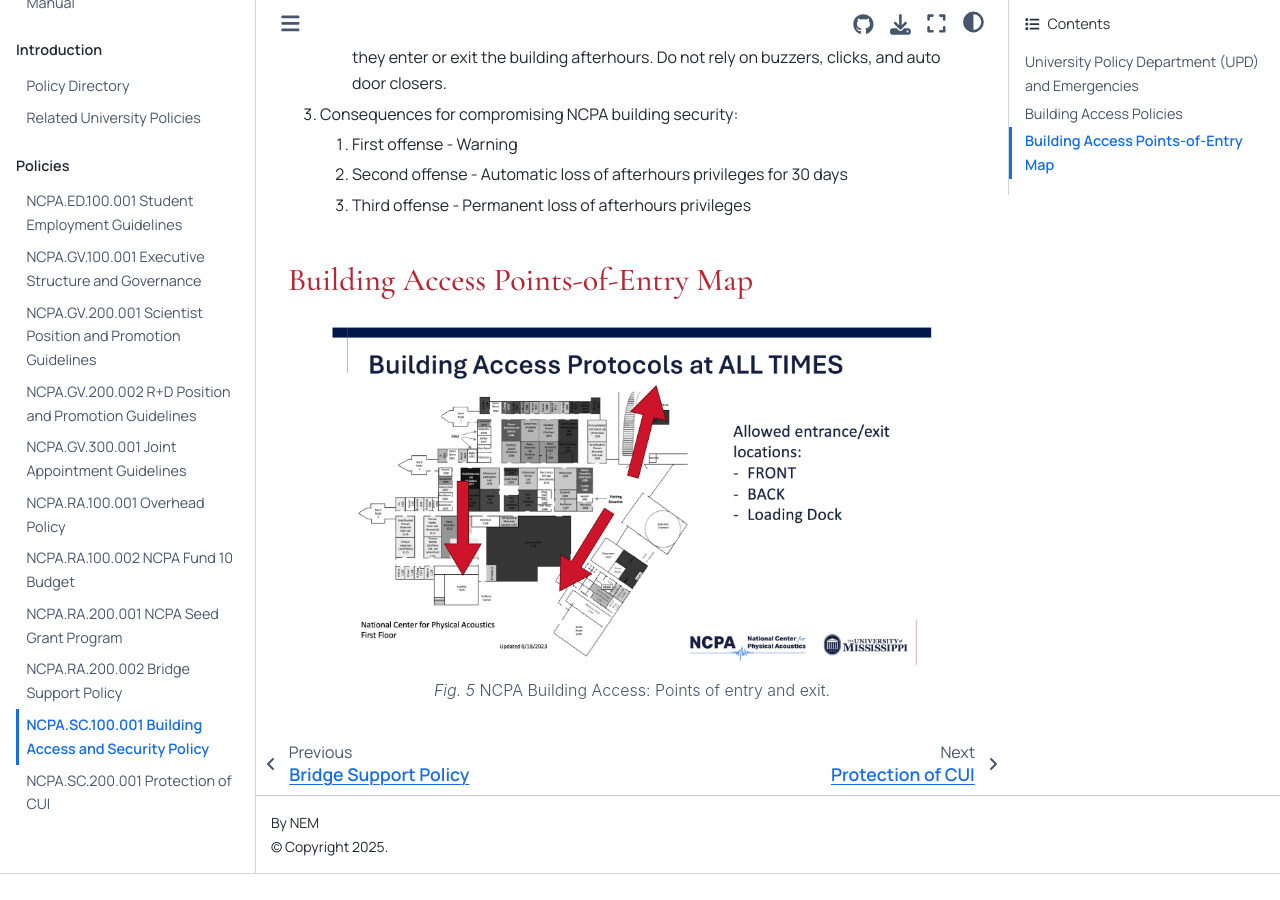
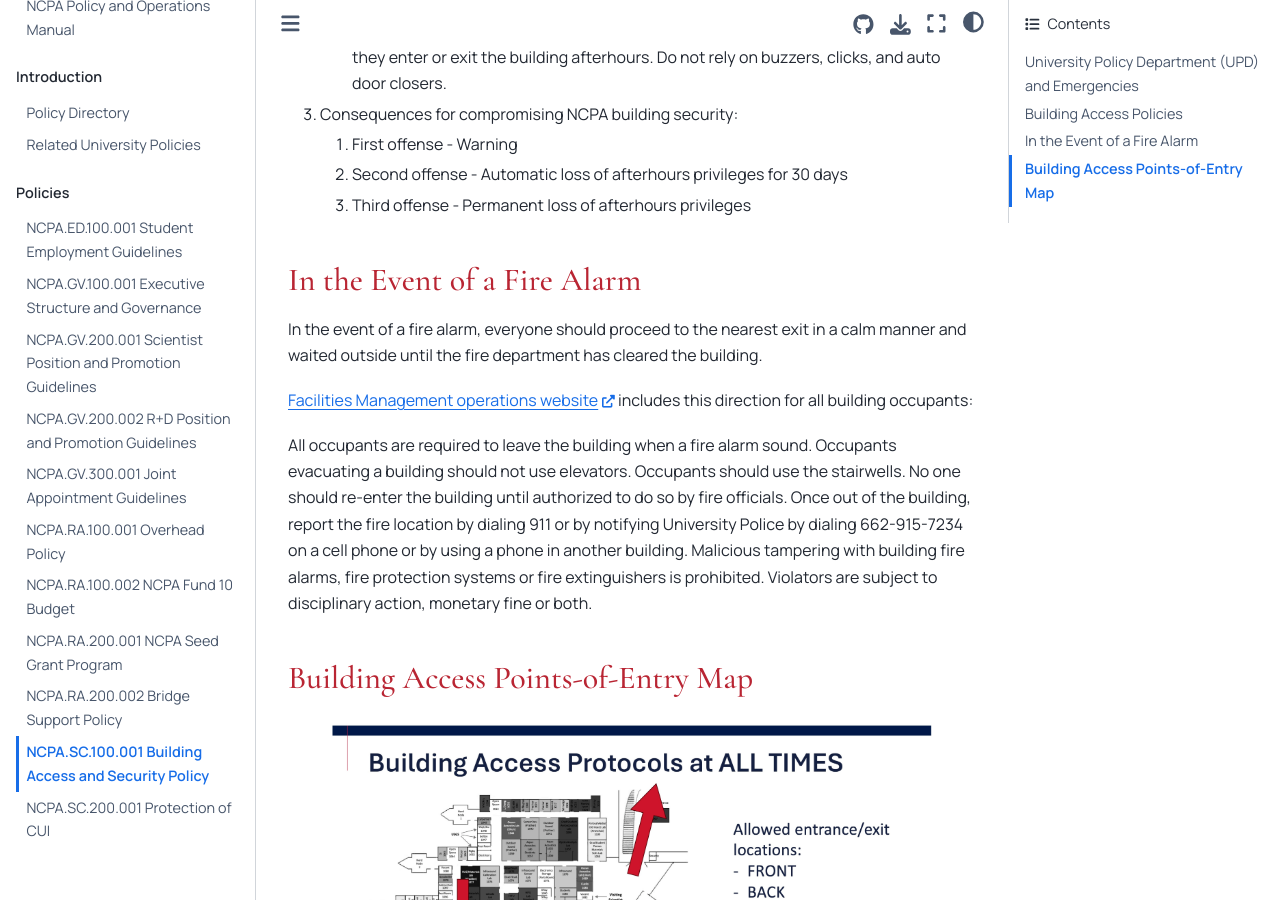
Before and after one commit to docNathanM/ncpa-policies, a Jupyter Book: the page built from book/policyfiles/NCPA.SC.100.001_active_2018-08-30_buildingAccessProtocols.md, in a window 1280 px wide and 900 px high, scrolled down 1098 px. Built offline with Jupyter Book 1.0.4 settings and Sphinx 7.4.7 and the Sphinx Book theme 1.1.4, drawn with Linux system fonts in a browser that asks for light colours; before the commit the page ends 1972 px from its top, so only the background shows below that.

Commit message:
added fire alarm response comments

````diff
--- a/book/policyfiles/NCPA.SC.100.001_active_2018-08-30_buildingAccessProtocols.md
+++ b/book/policyfiles/NCPA.SC.100.001_active_2018-08-30_buildingAccessProtocols.md
@@ -47,6 +47,14 @@
 
     3.  Third offense - Permanent loss of afterhours privileges
 
+## In the Event of a Fire Alarm
+
+In the event of a fire alarm, everyone should proceed to the nearest exit in a calm manner and waited outside until the fire department has cleared the building.
+
+[Facilities Management operations website](https://facilitiesmanagement.olemiss.edu/mission-vision-values/facilities-operations/additional-services/) includes this direction for all building occupants:
+
+All occupants are required to leave the building when a fire alarm sound. Occupants evacuating a building should not use elevators. Occupants should use the stairwells. No one should re-enter the building until authorized to do so by fire officials. Once out of the building, report the fire location by dialing 911 or by notifying University Police by dialing 662-915-7234 on a cell phone or by using a phone in another building. Malicious tampering with building fire alarms, fire protection systems or fire extinguishers is prohibited. Violators are subject to disciplinary action, monetary fine or both.
+
 ## Building Access Points-of-Entry Map
 
 ```{figure} attachments/buildingAccess.jpg
````
